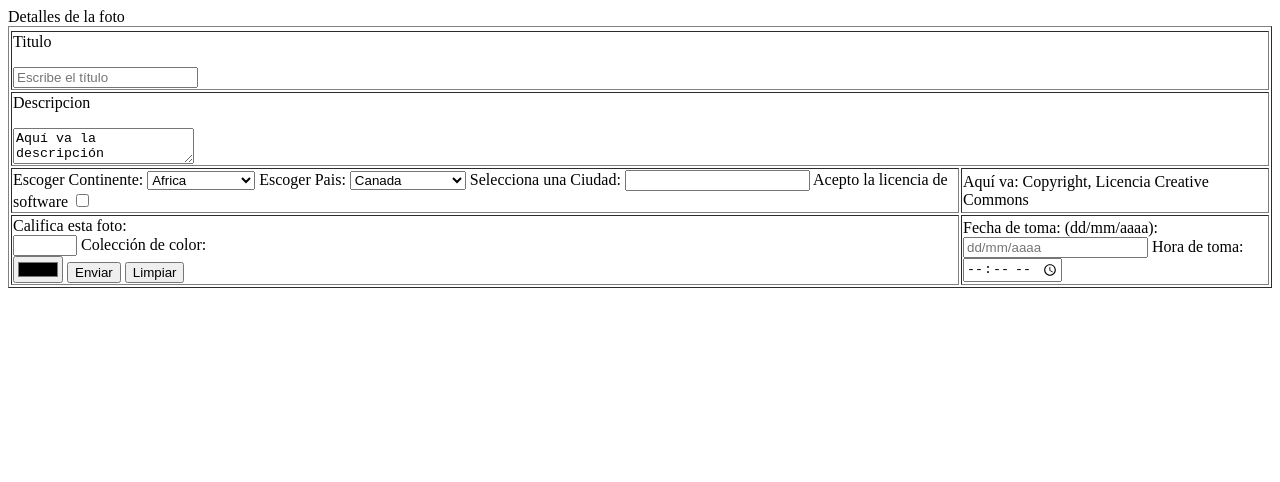
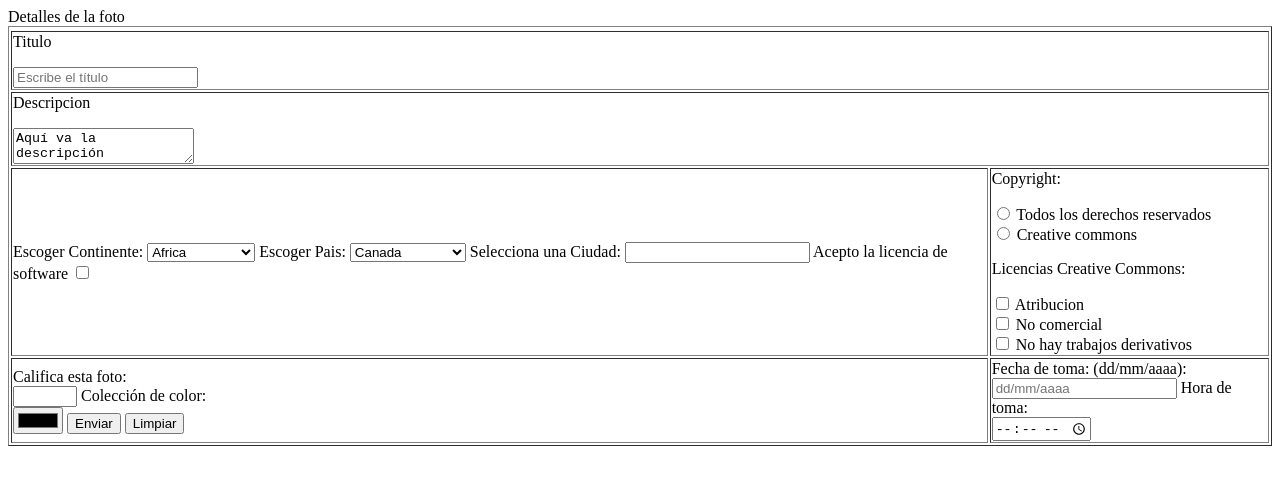
Before and after one commit to Mau212P/Practica2, a plain HTML site: page index.html in a window 1280 px wide. Drawn offline with Linux system fonts and the light colour scheme.

Commit message:
Creacion de copyright
Campos copyright y licencias creative HGV

```diff
--- a/index.html
+++ b/index.html
@@ -62,7 +62,25 @@
     <input  id="acepto" name="acepto" type="checkbox"required>
   </label>
           </td>
-          <td>Aquí va: Copyright, Licencia Creative Commons</td>
+          <td>
+               <p>Copyright:</p>
+    <input type="radio" id="Todos los derechos reservados" name="copyright" value="Todos los derechos reservados">
+    <label for="Todos los derechos reservados">Todos los derechos reservados</label><br>
+
+    <input type="radio" id="Creative commons" name="copyright" value="Creative commons">
+    <label for="Creative commons">Creative commons</label><br>
+
+    <p>Licencias Creative Commons:</p>
+    <input type="checkbox" id="No comercial" name="licencias" value="Atribucion">
+    <label for="No comercial">Atribucion</label><br>
+
+    <input type="checkbox" id="No comerciall" name="licencias" value="No comercial">
+    <label for="No comercial">No comercial</label><br>
+
+    <input type="checkbox" id="No hay trabajos derivativos" name="licencias" value="No hay trabajos derivativos">
+    <label for="No hay trabajos derivativos">No hay trabajos derivativos</label><br>
+
+          </td>
         </tr>
 
         <tr>
```
